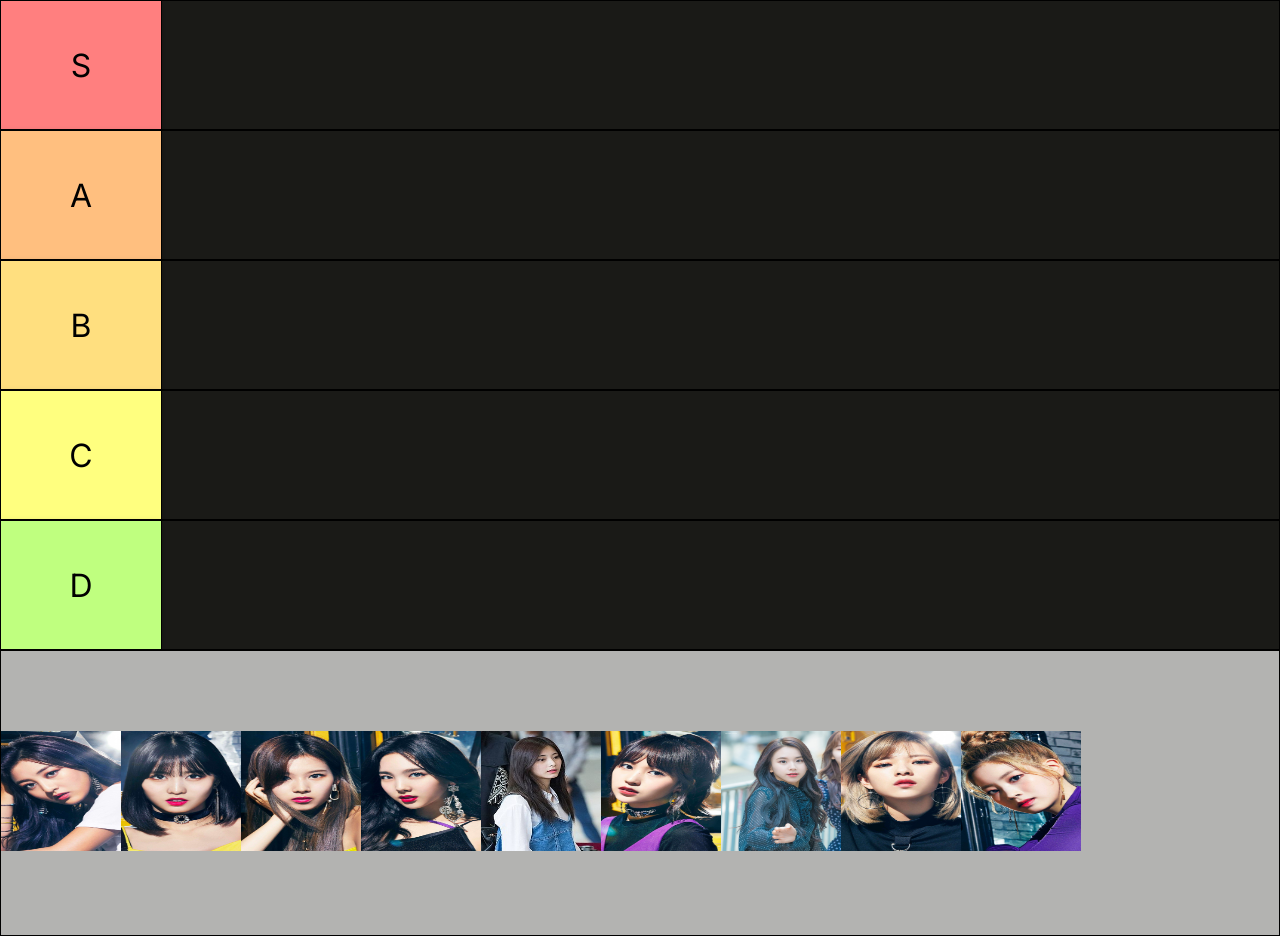
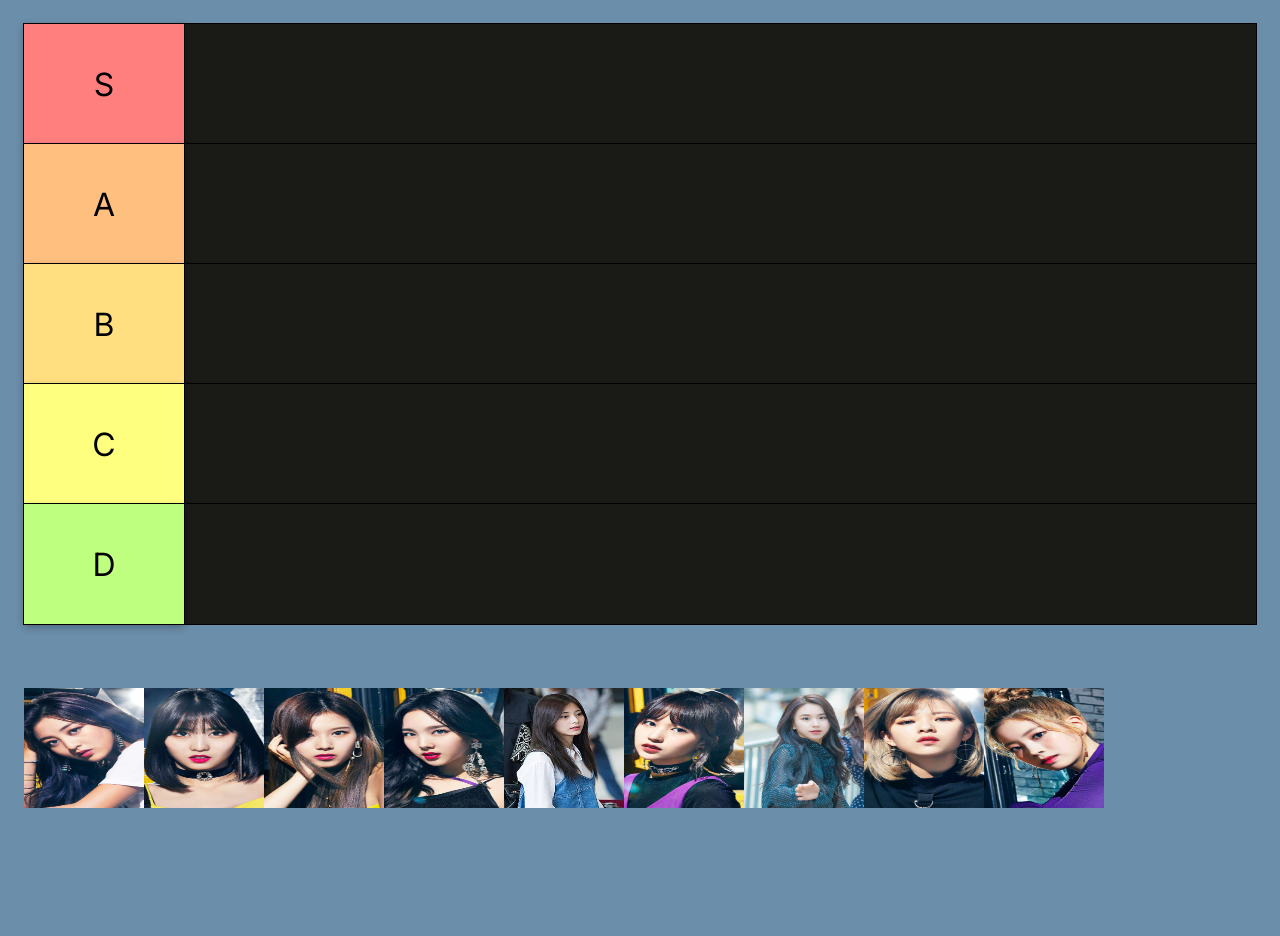
Before and after one commit to DanielPitfield/Tier-List, a Next.js app: page / in a window 1280 px wide. After the commit the page ends 812 px from the top, so only its background shows below. Built offline with nearby package versions, Linux system fonts and the light colour scheme.

Commit message:
Fix wrapper styling

```diff
--- a/public/styles/StagingArea.module.scss
+++ b/public/styles/StagingArea.module.scss
@@ -1,6 +1,5 @@
 .wrapper {
   display: flex;
-  padding: 5em 0;
-  background-color: #b3b3b1;
-  border: 1px solid darken(#1a1a17, 10%);
+  height: 120px;
+  margin-top: 4em;
 }
--- a/public/styles/Tier.module.scss
+++ b/public/styles/Tier.module.scss
@@ -2,9 +2,9 @@
 
 .wrapper {
   display: flex;
-  min-height: 8em;
+  height: 120px;
   background-color: #1a1a17;
-  border: 1px solid darken(#1a1a17, 10%);
+  outline: 1px solid darken(#1a1a17, 10%);
 
   .label {
     display: flex;
@@ -26,14 +26,7 @@
     @each $name, $color in $backgroundColours {
       &[data-label="#{$name}"] {
         background-color: $color;
-        transition: background-color 0.1s ease;
         box-shadow: #0000004d 0px 3px 8px;
-
-        &:hover {
-          font-weight:bold;
-          background-color: lighten($color, 4%);
-          outline: 3px solid black;
-        }
       }
     }
   }
--- a/public/styles/index.scss
+++ b/public/styles/index.scss
@@ -68,5 +68,6 @@ body {
     display: flex;
     flex-direction: column;
     flex-grow: 1;
+    margin: 1.5em;
   }
 }
```
